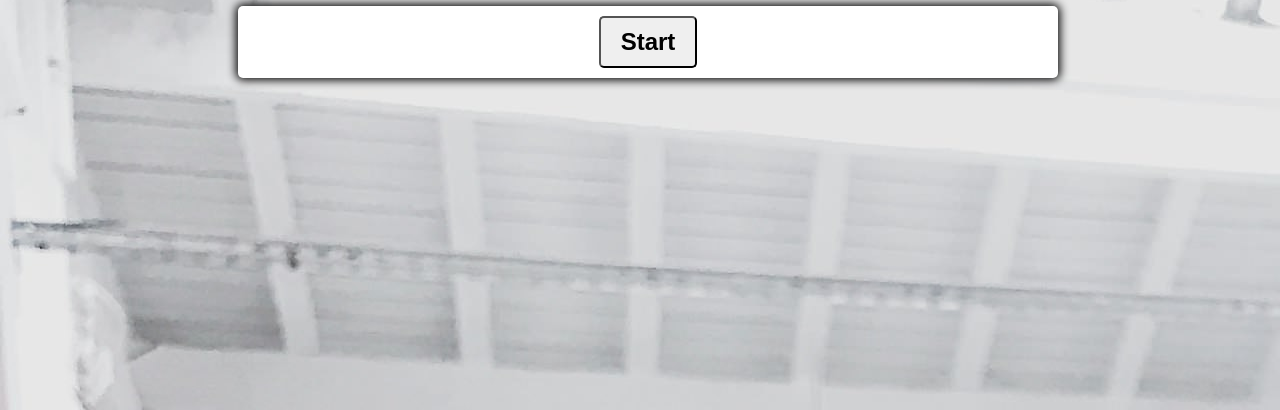
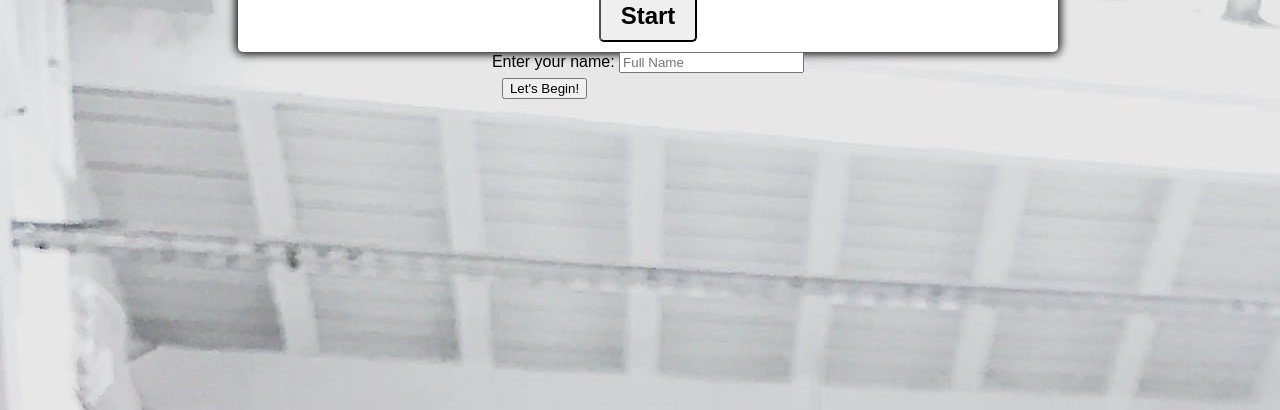
Before and after one commit to Estygrogan/tech-quiz-today, a plain HTML site: page index.html in a window 1280 px wide. Shown: the part 406-816 px from the top of the page. Drawn offline with Linux system fonts and the light colour scheme.

Commit message:
Fix submission form button

```diff
--- a/index.html
+++ b/index.html
@@ -30,7 +30,17 @@
         </div>
 
     </div>
-
+    <div id="form-container">
+        <div class="enter-name">
+            <form>
+                <label for="name">Enter your name:</label>
+                <input type="text" id="name" placeholder="Full Name" required>
+            </form>
+        </div>
+        <div class="btn" id="form-button">
+            <button type="submit">Let's Begin!</button>
+        </div>
+    </div>
 
 
     <script src="assets/js/script.js"></script>
```
